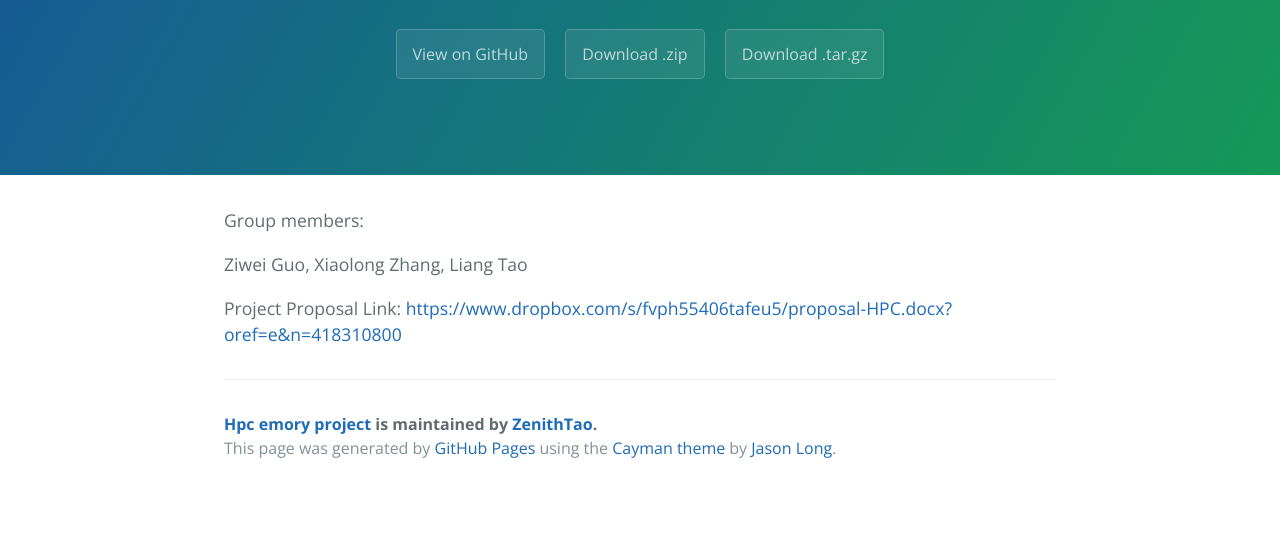
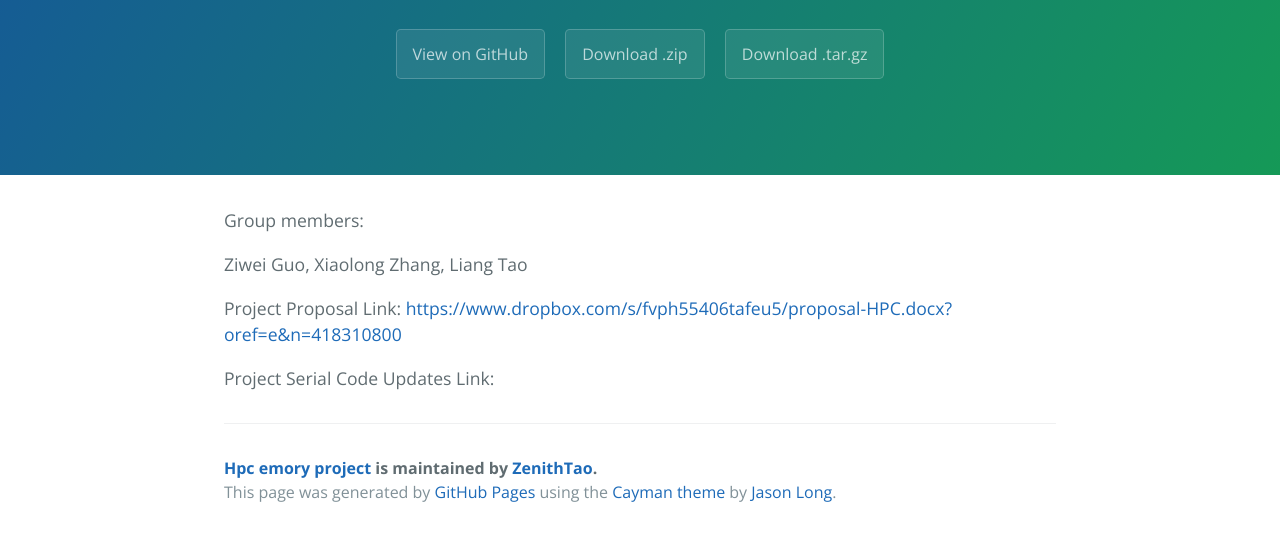
Before and after one commit to xlzhang/HPC_Emory_Project, a plain HTML site: page index.html in a window 1280 px wide. Shown: the part 208-748 px from the top of the page. Drawn offline with nearby package versions, Linux system fonts and the light colour scheme.

Commit message:
Update index.html

```diff
--- a/index.html
+++ b/index.html
@@ -26,6 +26,7 @@ Xiaolong Zhang,
 Liang Tao</p>
 
 <p>Project Proposal Link: <a href="https://www.dropbox.com/s/fvph55406tafeu5/proposal-HPC.docx?oref=e&amp;n=418310800">https://www.dropbox.com/s/fvph55406tafeu5/proposal-HPC.docx?oref=e&amp;n=418310800</a></p>
+<p>Project Serial Code Updates Link: <a href= https://github.com/xlzhang/HPC_Emory_Project/blob/patch-1/domer.c></a></p>
 
       <footer class="site-footer">
         <span class="site-footer-owner"><a href="https://github.com/ZenithTao/HPC_Emory_Project">Hpc emory project</a> is maintained by <a href="https://github.com/ZenithTao">ZenithTao</a>.</span>
```
